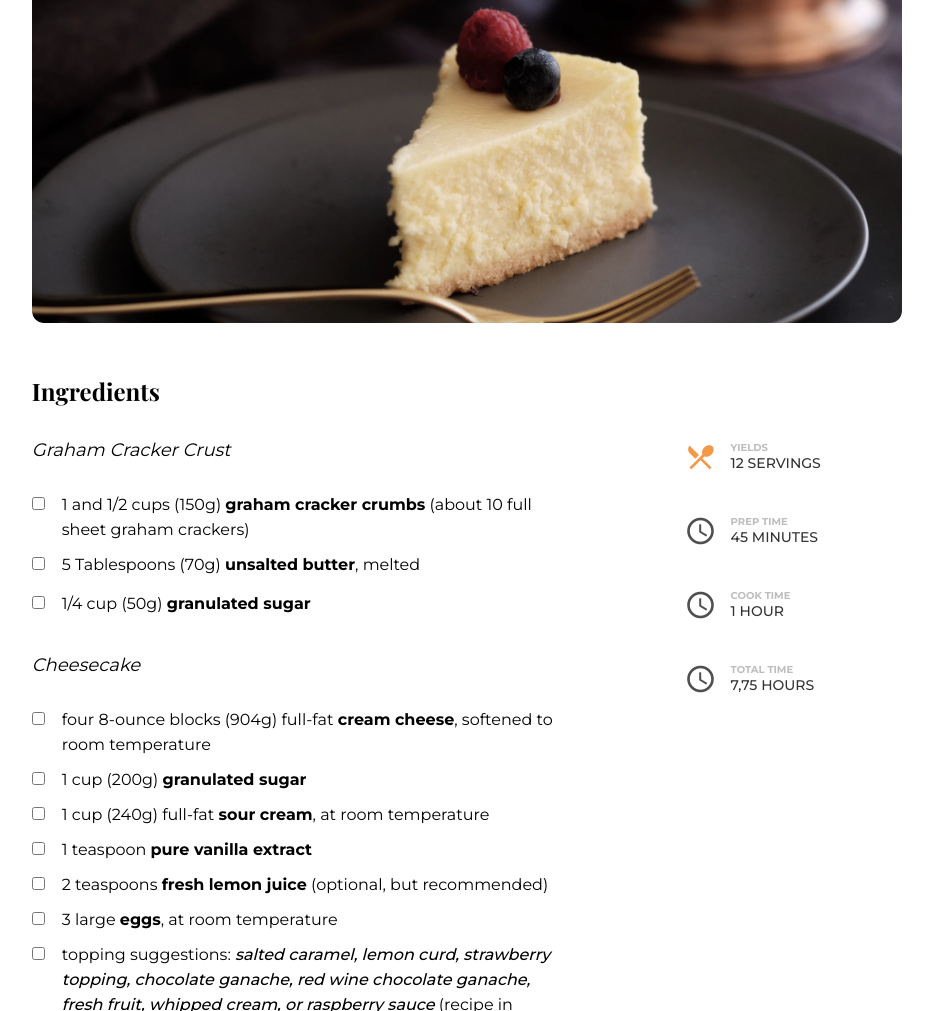
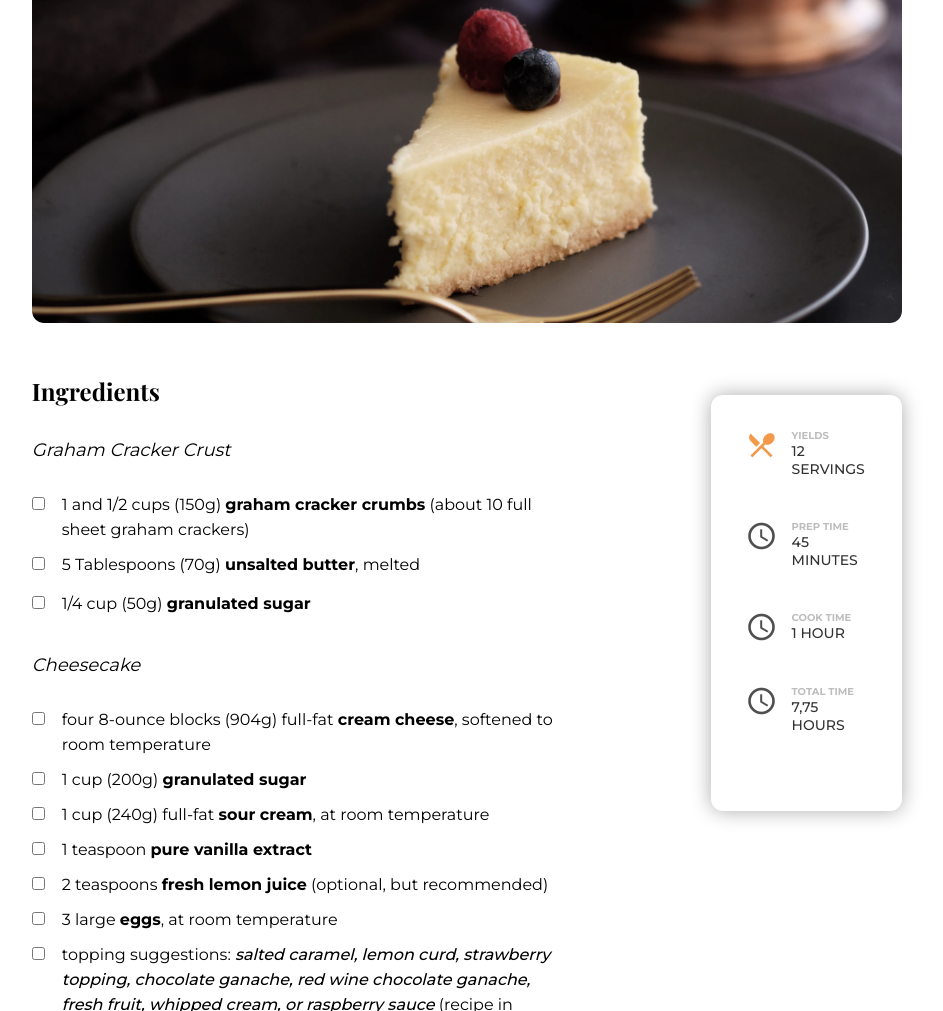
Before and after one commit to oinsur/recipe-blog-page, a plain HTML site: page index.html in a window 1280 px wide. Shown: the part 308-1319 px from the top of the page, without its empty margins (173-1116 px from the left). Drawn offline with nearby package versions, Linux system fonts and the light colour scheme; a web font is replaced by a local one.

Commit message:
Icons fixed
Made the corrections in the container with the icons.

```diff
--- a/styles.css
+++ b/styles.css
@@ -177,9 +177,15 @@ br {
 
 /*icon list styles*/
 .content__icons {
-  width: 25%;
+  width: 22%;
+  height: 100%;
   list-style-type: none;
-  margin-top: 94px;
+  margin-top: 48px;
+  box-shadow: 0 0 20px 0 #00000054;
+  border-radius: 12px;
+  display: flex;
+  flex-direction: column;
+  padding: 4%;
 }
 
 .icon-item {
@@ -264,7 +270,8 @@ br {
   .content__icons {
     margin-top: 0;
     width: 90%;
-    display: flex;
+    flex-direction: row-reverse;
+    box-shadow: none;
     justify-content: space-between;
     flex-wrap: wrap;
   }
```
